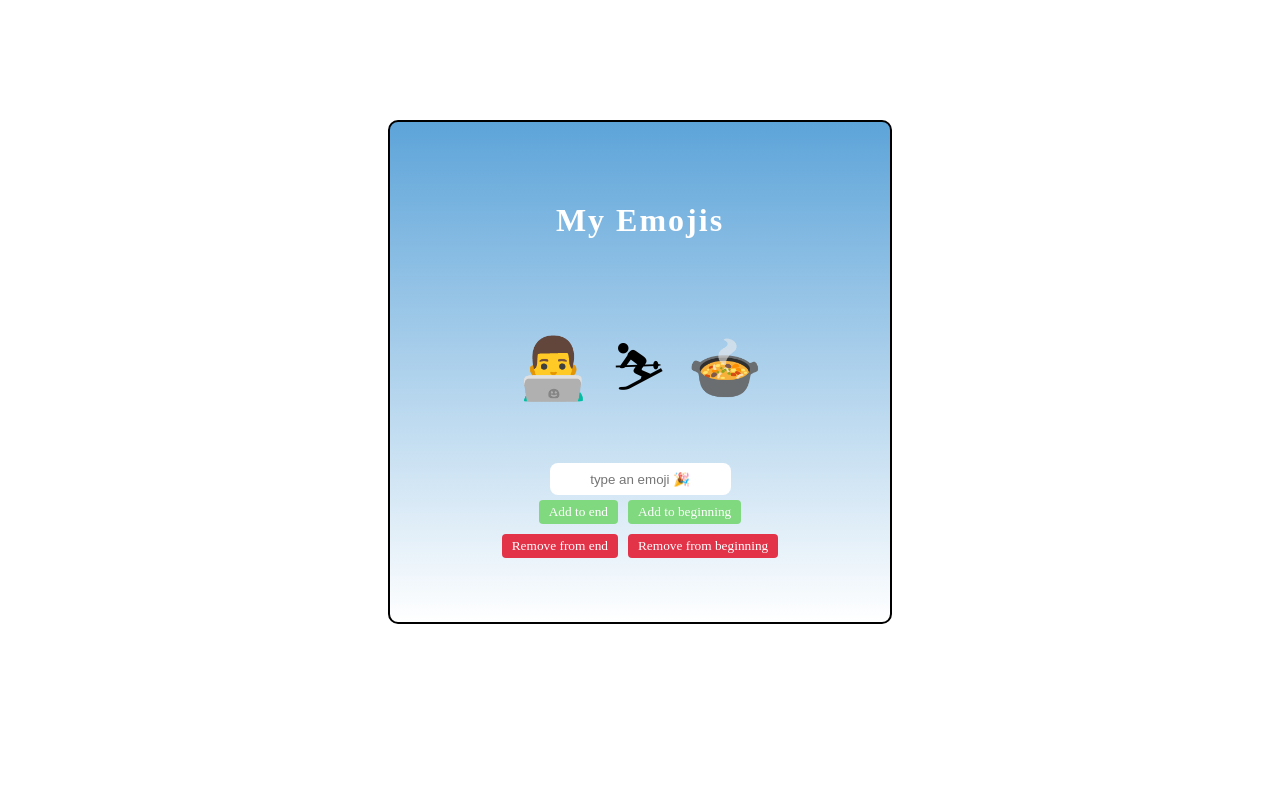
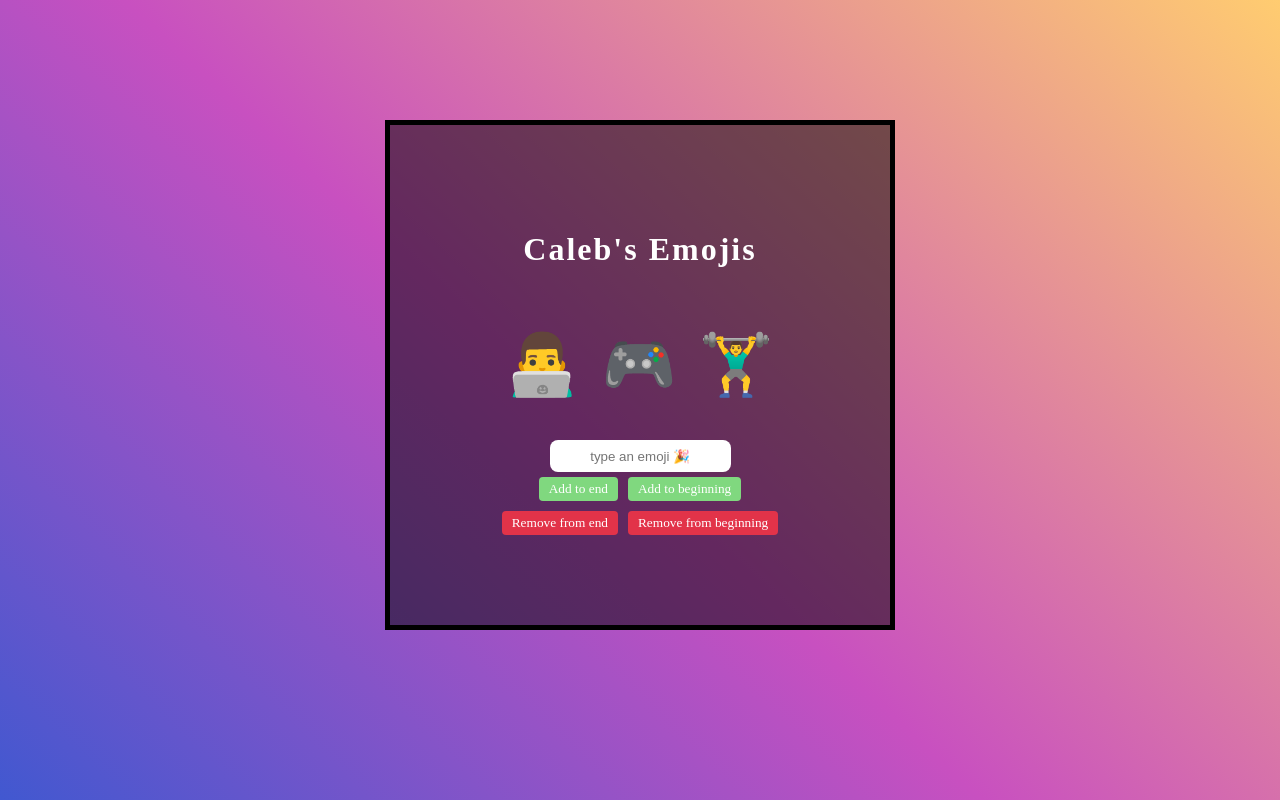
Before and after one commit to cdawg3/emoji-app, a plain HTML site: page index.html in a window 1280 px wide. Drawn offline with Linux system fonts and the light colour scheme; a web font is replaced by a local one.

Commit message:
added styling

```diff
--- a/index.css
+++ b/index.css
@@ -7,19 +7,29 @@ html {
 body {
     margin: 10px;
     padding: 10px;
+    background-color: #4158D0;
+    background-image: linear-gradient(43deg, #4158D0 0%, #C850C0 46%, #FFCC70 100%);
 }
 
 .container {
-    background-image: linear-gradient(#5DA4D9, #FFF);
+    /* background-image: linear-gradient(#5DA4D9, #FFF); */
+    background-color: rgba(0, 0, 0, 0.5);
+    /* color: rgba(0, 0, 0, 0.4); */
     width: 500px;
     height: 500px;
     margin: 100px auto 0 auto;
-    border: 2px solid black;
-    border-radius: 10px;
+    border: 5px solid black;
+    /* border-radius: 10px; */
     display: flex;
     flex-direction: column;
     align-items: center;
     justify-content: center;
+}
+
+.container:hover {
+    border-width: 4px;
+    border-style: solid;
+    border-image: linear-gradient(to right, #FF2525, #FFE53B) 1;
 }
 
 #emojiContainer {
--- a/index.html
+++ b/index.html
@@ -14,7 +14,7 @@
   </head>
   <body>
     <div class="container">
-      <h1>My Emojis</h1>
+      <h1>Caleb's Emojis</h1>
       <div id="emojiContainer"></div>
       <input type="text" id="emoji-input" placeholder="type an emoji 🎉" />
       <div class="buttons-wrapper">
--- a/index.js
+++ b/index.js
@@ -1,4 +1,4 @@
-const myEmojis = ["👨‍💻", "⛷", "🍲"];
+const myEmojis = ["👨‍💻", "🎮", "🏋️‍♂️"];
 const emojiContainer = document.getElementById("emojiContainer");
 const emojiInput = document.getElementById("emoji-input");
 const pushBtn = document.getElementById("push-btn");
```
